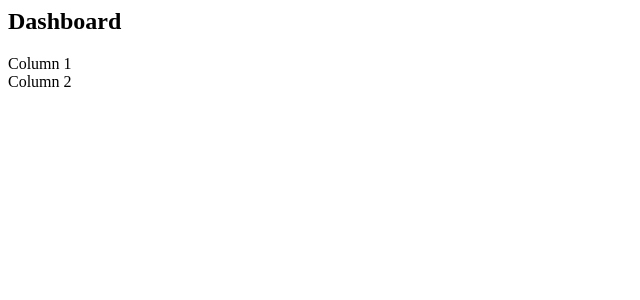
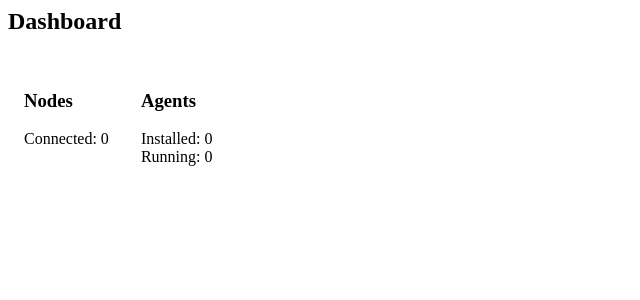
Before and after one commit to Homebrain/Homebrain, a Flask app: template homebrain/site/templates/dashboard.html in a window 1280 px wide. Shown: the top 300 px of the page, without its empty margins (0-640 px from the left). Run offline with Flask 2, Linux system fonts and the light colour scheme; the template is opened without the code that fills it, so the values that code supplies are empty.

Commit message:
Added a placeholder dashboard and fixed errors in WebGUI

```diff
--- a/homebrain/site/templates/agents.html
+++ b/homebrain/site/templates/agents.html
@@ -1,5 +1,5 @@
 <h2>Agents</h2>
 
-<p>Insert list of agents here</p>
+<p>{{agents}}</p>
 
 <img src="https://www.americarisingpac.org/wp-content/uploads/2014/07/barbrady.jpeg">
--- a/homebrain/site/templates/dashboard.html
+++ b/homebrain/site/templates/dashboard.html
@@ -1,9 +1,14 @@
 <h2><i class="fa fa-dashboard"></i> Dashboard</h2>
 
-<div class="col-md-6">
-    Column 1
+<div style="display: flex;">
+    <div class="col-md-6 well" style="margin: 1em;">
+        <h3>Nodes</h3>
+        Connected: 0
+    </div>
+    <div class="col-md-6 well" style="margin: 1em;">
+        <h3>Agents</h3>
+        Installed: 0
+        <br>
+        Running: 0
+    </div>
 </div>
-
-<div class="col-md-6">
-    Column 2
-</div>
```
Also changed, not shown: homebrain/site/scripts/main.js (+6 -1 lines).
